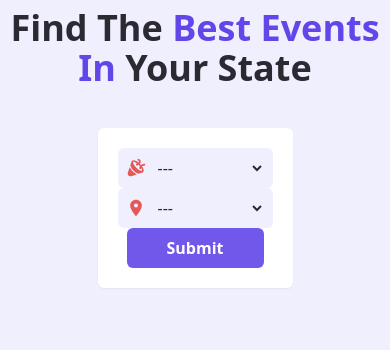
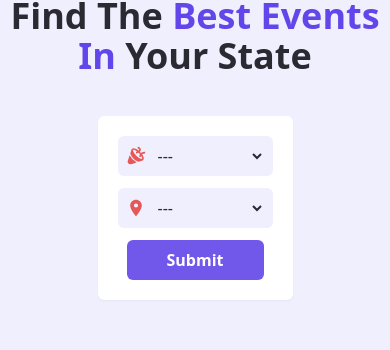
Before and after one commit to Johanh0/Eventor-React, a React (Vite) app: page / in a window 390 px wide. Shown: the part 106-456 px from the top of the page. Built offline with nearby package versions, Linux system fonts and the light colour scheme; no server answers.

Commit message:
Gap fixed on the search

```diff
--- a/src/components/Search.jsx
+++ b/src/components/Search.jsx
@@ -33,7 +33,7 @@ const Search = () => {
   }
 
   return (
-    <form className={`flex justify-around items-center flex-col md:flex-row  md:gap-0 w-1/2 p-5 rounded-md shadow-sm ${darkMode ?  'bg-secondary-color' : 'bg-white-color'} text-primary-darkMode`}>
+    <form className={`flex justify-around items-center flex-col md:flex-row gap-3 md:gap-0 w-1/2 p-5 rounded-md shadow-sm ${darkMode ?  'bg-secondary-color' : 'bg-white-color'} text-primary-darkMode`}>
 
       <div className={`flex w-full md:w-1/3 p-2 items-center ${darkMode ? 'bg-white-color' : 'bg-secondary-color'} rounded-md`}>
         <label htmlFor="events">
```
